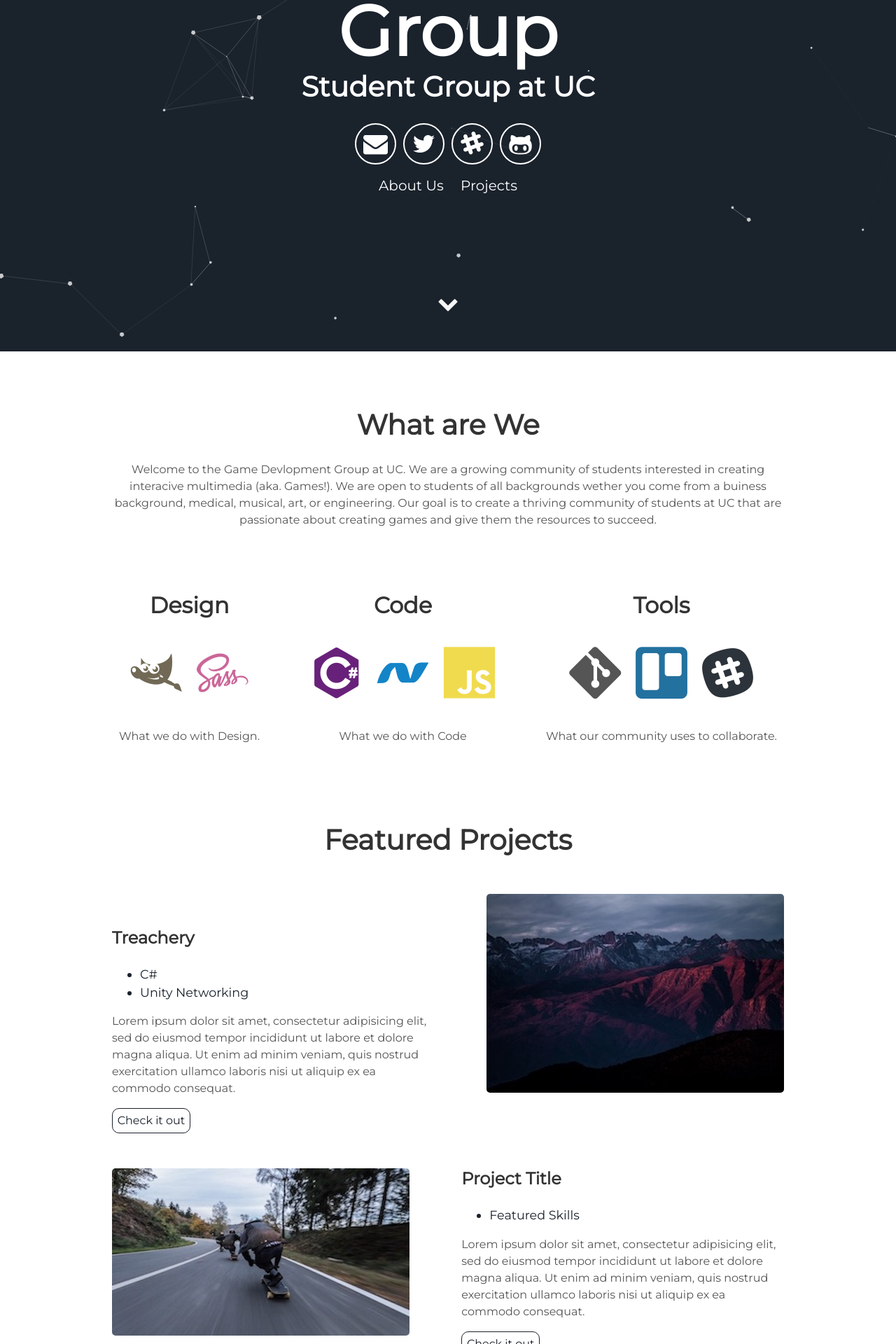
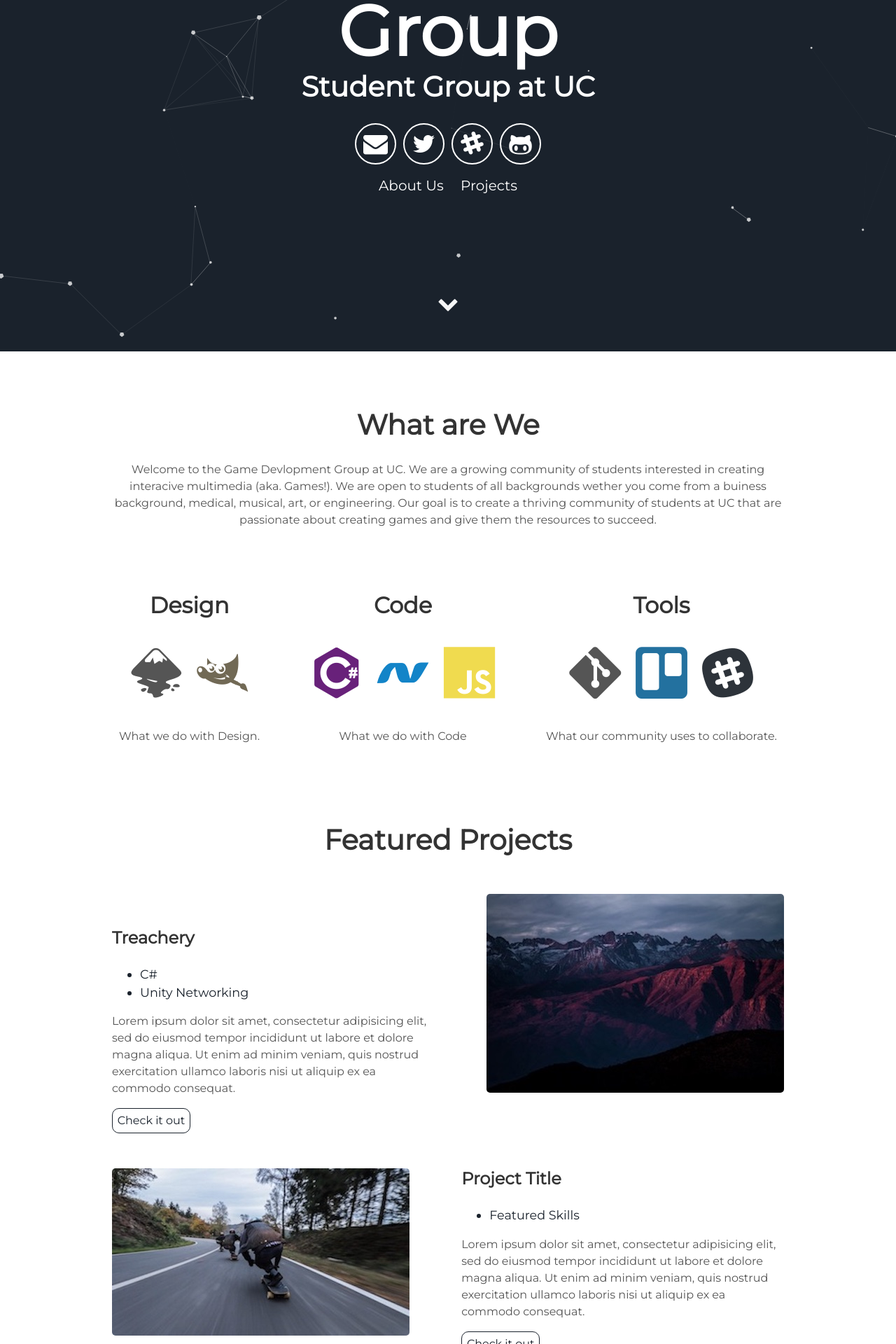
Before and after one commit to gamedevcincy/gamedevcincy.github.io, a Jekyll site: the page built from index.html, in a window 1280 px wide. Shown: the part 398-2318 px from the top of the page at 70% size. Built offline with Jekyll 4.4.1, drawn with Linux system fonts in a browser that asks for light colours.

Commit message:
Update About

```diff
--- a/_includes/about.html
+++ b/_includes/about.html
@@ -5,9 +5,8 @@
 <div class="user">
   <div class="tech">
     <h2>Design</h2>
-    <i class="devicon-inkscape"></i>
+    <i class="devicon-inkscape-plain"></i>
     <i class="devicon-gimp-plain colored"></i>
-    <i class="devicon-sass-original colored"></i>
     <p>What we do with Design.</p>
   </div>
   <div class="tech">
```
